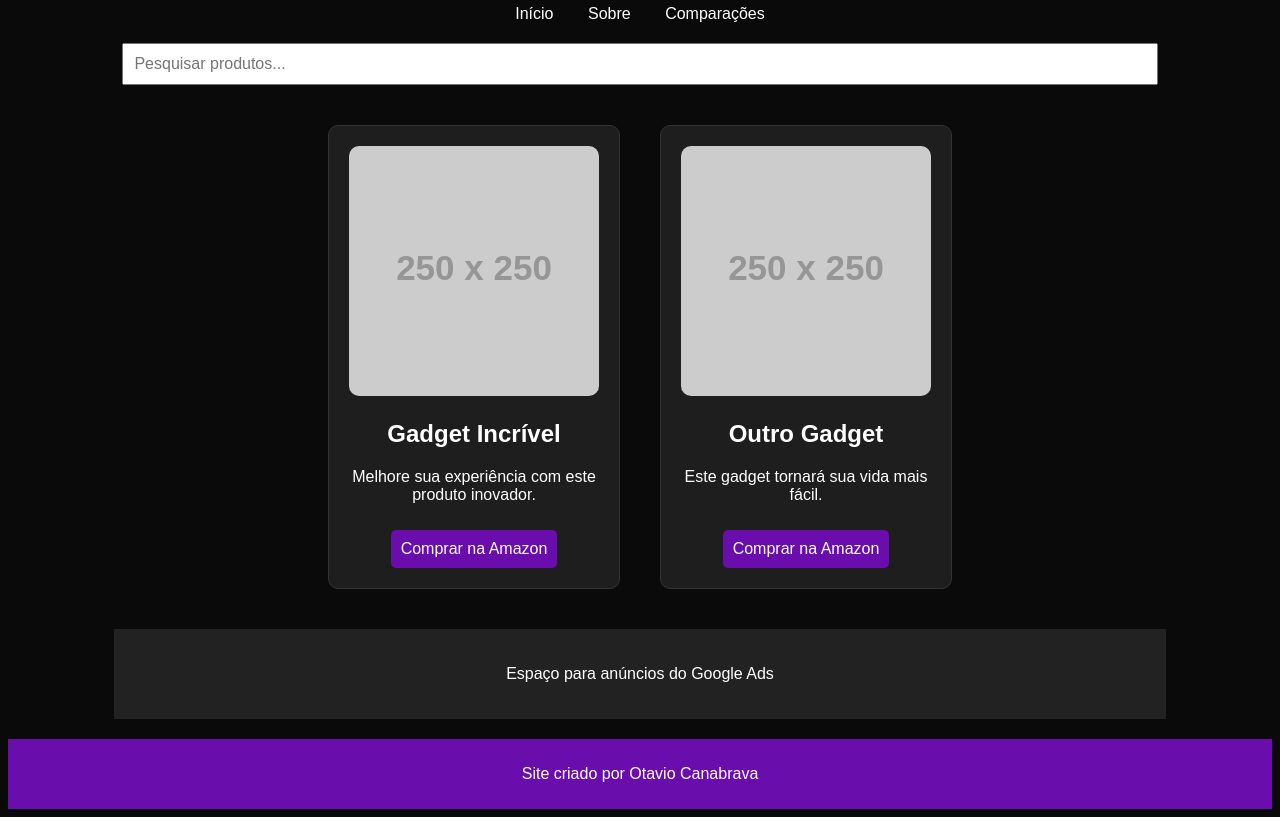
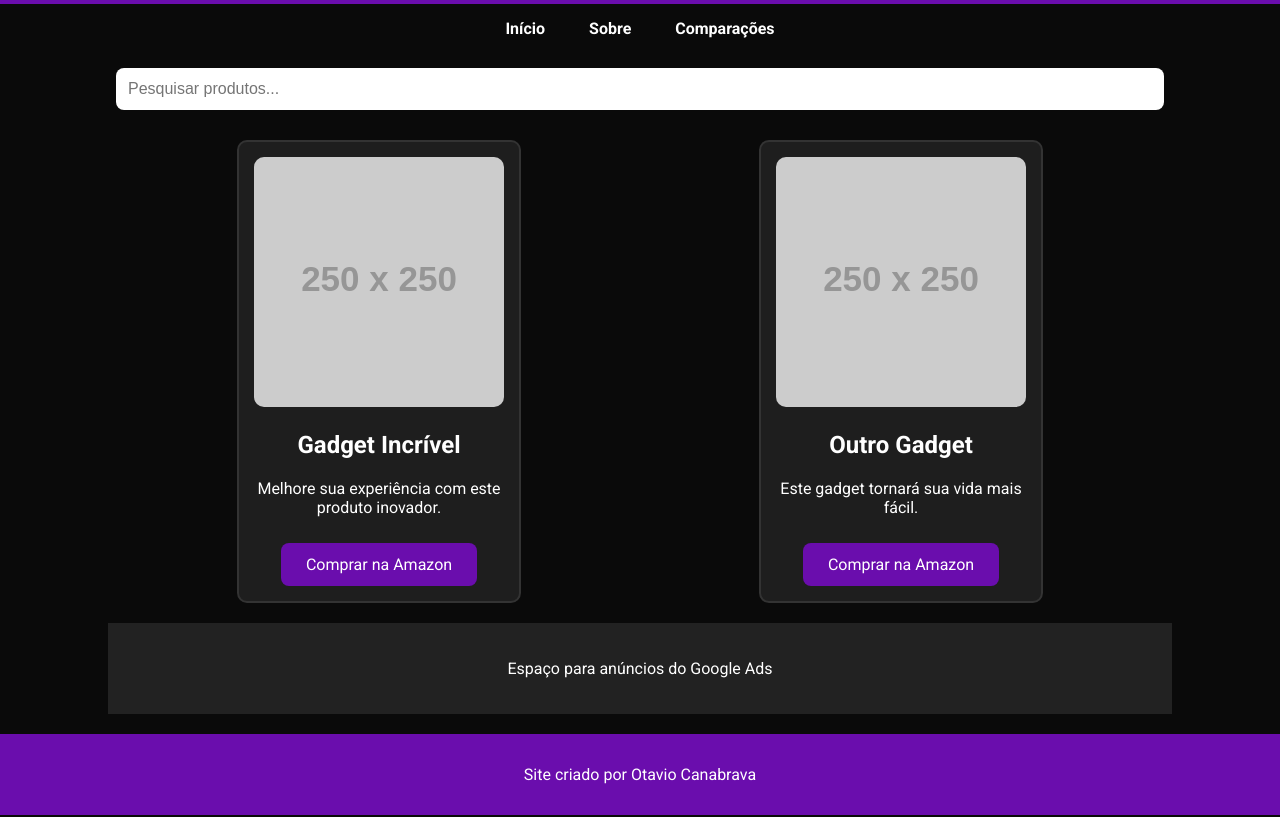
Before and after one commit to otavio7141/otavio7141.github.io, a plain HTML site: page index.html in a window 1280 px wide. Shown: the part 71-888 px from the top of the page. Drawn offline with Linux system fonts and the light colour scheme; placeholder pictures from the web are drawn by us.

Commit message:
Update index.html

```diff
--- a/index.html
+++ b/index.html
@@ -4,12 +4,15 @@
     <meta charset="UTF-8">
     <meta name="viewport" content="width=device-width, initial-scale=1.0">
     <title>Tech Gadgets - Loja</title>
+    <link href="https://fonts.googleapis.com/css2?family=Roboto:wght@400;700&display=swap" rel="stylesheet">
     <style>
         body {
-            font-family: Arial, sans-serif;
+            font-family: 'Roboto', sans-serif;
             background-color: #0A0A0A;
             color: white;
             text-align: center;
+            margin: 0;
+            padding: 0;
         }
         .container {
             width: 80%;
@@ -17,37 +20,44 @@
         }
         .header {
             background-color: #6A0DAD;
-            padding: 15px;
-            font-size: 24px;
+            padding: 20px;
+            font-size: 30px;
         }
         .nav {
-            margin: 10px 0;
+            margin: 15px 0;
         }
         .nav a {
             color: white;
-            margin: 0 15px;
+            margin: 0 20px;
             text-decoration: none;
+            font-weight: 700;
         }
         .search-bar {
-            margin: 20px 0;
+            margin: 30px 0;
         }
         .search-bar input {
             width: 80%;
-            padding: 10px;
+            padding: 12px;
             font-size: 16px;
+            border: none;
+            border-radius: 8px;
         }
         .products {
             display: flex;
             flex-wrap: wrap;
-            justify-content: center;
+            justify-content: space-around;
+            gap: 20px;
         }
         .product {
-            border: 1px solid #333;
-            padding: 20px;
-            margin: 20px;
-            width: 250px;
+            border: 2px solid #333;
+            padding: 15px;
             background-color: #1E1E1E;
             border-radius: 10px;
+            width: 250px;
+            transition: transform 0.3s ease;
+        }
+        .product:hover {
+            transform: translateY(-10px);
         }
         .product img {
             width: 100%;
@@ -57,10 +67,14 @@
             display: inline-block;
             background-color: #6A0DAD;
             color: white;
-            padding: 10px;
+            padding: 12px 25px;
             text-decoration: none;
-            border-radius: 5px;
+            border-radius: 8px;
             margin-top: 10px;
+            transition: background-color 0.3s ease;
+        }
+        .buy-btn:hover {
+            background-color: #5A0A9A;
         }
         .ads {
             background-color: #222;
@@ -70,8 +84,20 @@
         }
         .footer {
             margin-top: 20px;
-            padding: 10px;
+            padding: 15px;
             background-color: #6A0DAD;
+        }
+
+        @media (max-width: 768px) {
+            .products {
+                flex-direction: column;
+            }
+            .search-bar input {
+                width: 90%;
+            }
+            .product {
+                width: 90%;
+            }
         }
     </style>
 </head>
```
